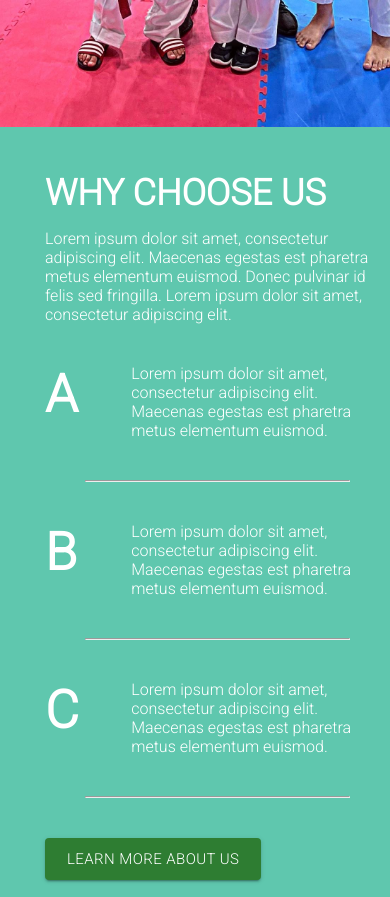
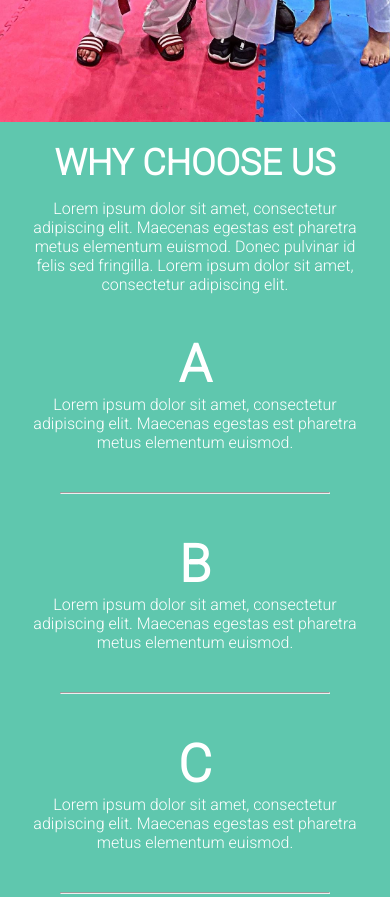
Before and after one commit to igorkotljar/karate-academy, a React (Create React App) app: page /#/ in a window 390 px wide. Shown: the part 1100-1997 px from the top of the page. Built offline with nearby package versions, Linux system fonts and the light colour scheme.

Commit message:
Allignet Why choose us text to look good on both mobile and web

```diff
--- a/src/components/WhyUs.js
+++ b/src/components/WhyUs.js
@@ -10,13 +10,13 @@ function WhyUs() {
         <Grid xs={12} md={5} style={{ padding: 0}}>
           <div className="whyUs-bg"></div>
         </Grid>
-        <Grid xs={12} md={7} style={{ textAlign: "center" }}>
+        <Grid xs={12} md={7}>
           <div className="whyUs-text">
-            <Grid xs={12}>
-              <h2 style={{ textAlign: "left", fontSize: 36}}>WHY CHOOSE US</h2>
+            <Grid xs={12} md={6}>
+              <h2 style={{ textAlign: "center", fontSize: 36}}>WHY CHOOSE US</h2>
             </Grid>
             <Grid xs={12} md={6}>
-              <p style={{ marginTop: 15, textAlign: "left" }}>
+              <p style={{ marginTop: 15, textAlign: "center" }}>
                 Lorem ipsum dolor sit amet, consectetur adipiscing elit.
                 Maecenas egestas est pharetra metus elementum euismod. Donec
                 pulvinar id felis sed fringilla. Lorem ipsum dolor sit amet,
@@ -24,46 +24,12 @@ function WhyUs() {
               </p>
             </Grid>
             <Grid xs={12} md={8}>
-              <div style={{ marginTop: 40, textAlign: "left" }}>
+              <div style={{ marginTop: 40, textAlign: "center" }}>
                 <Grid xs={12} md={8} container>
-                  <Grid xs={3}>
-                    <h2 style={{ fontSize: 52 }}>A</h2>
+                  <Grid xs={12} md={3}>
+                    <h2 style={{ fontSize: 52}}>A</h2>
                   </Grid>
-                  <Grid xs={9}>
-                    <p>
-                      Lorem ipsum dolor sit amet, consectetur adipiscing elit.
-                      Maecenas egestas est pharetra metus elementum euismod.
-                    </p>
-                  </Grid>
-                </Grid>
-                <hr></hr>
-                <Grid xs={6}></Grid>
-              </div>
-            </Grid>
-            <Grid xs={12} md={8}>
-              <div style={{ marginTop: 40, textAlign: "left" }}>
-                <Grid xs={12} md={8} container>
-                  <Grid xs={3}>
-                    <h2 style={{ fontSize: 52 }}>B</h2>
-                  </Grid>
-                  <Grid xs={9}>
-                    <p>
-                      Lorem ipsum dolor sit amet, consectetur adipiscing elit.
-                      Maecenas egestas est pharetra metus elementum euismod.
-                    </p>
-                  </Grid>
-                </Grid>
-                <hr></hr>
-                <Grid xs={6}></Grid>
-              </div>
-            </Grid>
-            <Grid xs={12} md={8}>
-              <div style={{ marginTop: 40, textAlign: "left" }}>
-                <Grid xs={12} md={8} container>
-                  <Grid xs={3}>
-                    <h2 style={{ fontSize: 52 }}>C</h2>
-                  </Grid>
-                  <Grid xs={9}>
+                  <Grid xs={12} md={9}>
                     <p>
                       Lorem ipsum dolor sit amet, consectetur adipiscing elit.
                       Maecenas egestas est pharetra metus elementum euismod.
@@ -73,11 +39,46 @@ function WhyUs() {
                 <hr></hr>
               </div>
             </Grid>
-            <div style={{ textAlign: "left", marginTop: 20 }}>
+            <Grid xs={12} md={8}>
+              <div style={{ marginTop: 40, textAlign: "center" }}>
+                <Grid xs={12} md={8} container>
+                  <Grid xs={12} md={3}>
+                    <h2 style={{ fontSize: 52}}>B</h2>
+                  </Grid>
+                  <Grid xs={12} md={9}>
+                    <p>
+                      Lorem ipsum dolor sit amet, consectetur adipiscing elit.
+                      Maecenas egestas est pharetra metus elementum euismod.
+                    </p>
+                  </Grid>
+                </Grid>
+                <hr></hr>
+              </div>
+            </Grid>
+            <Grid xs={12} md={8}>
+              <div style={{ marginTop: 40, textAlign: "center" }}>
+                <Grid xs={12} md={8} container>
+                  <Grid xs={12} md={3}>
+                    <h2 style={{ fontSize: 52}}>C</h2>
+                  </Grid>
+                  <Grid xs={12} md={9}>
+                    <p>
+                      Lorem ipsum dolor sit amet, consectetur adipiscing elit.
+                      Maecenas egestas est pharetra metus elementum euismod.
+                    </p>
+                  </Grid>
+                </Grid>
+                <hr></hr>
+              </div>
+            </Grid>
+            <Grid xs={12} md={6}>
+            <div style={{ textAlign: "center", marginTop: 20 }}>
               <Button variant="contained" color="success" size="large">
                 Learn more about us
               </Button>
+
             </div>
+            </Grid>
           </div>
         </Grid>
       </Grid>
--- a/src/styles/WhyUs.css
+++ b/src/styles/WhyUs.css
@@ -1,6 +1,5 @@
 .whyUs-text {
-  padding-top: 45px;
-  padding-left: 45px;
+    padding:20px;
   color: white;
   background-color: #5FC7AE;
   height: 100%;
@@ -10,8 +9,7 @@
   background-image: url("../assets/champions.JPG");
   background-size: cover;
   background-repeat: no-repeat;
-  padding-top: 45px;
-  padding-left: 45px;
+    padding: 20px;
   height: 100%;
   background-origin: padding-box;
 }
```
